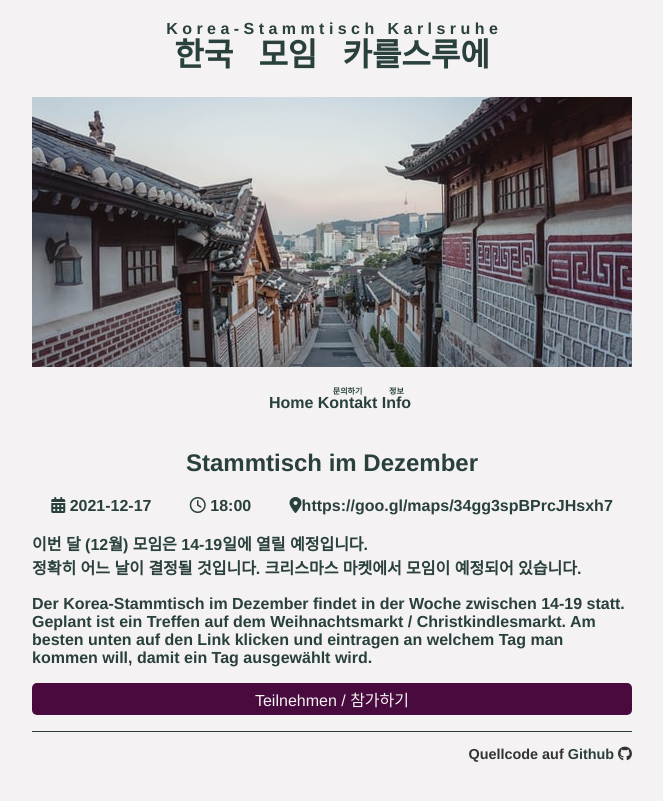
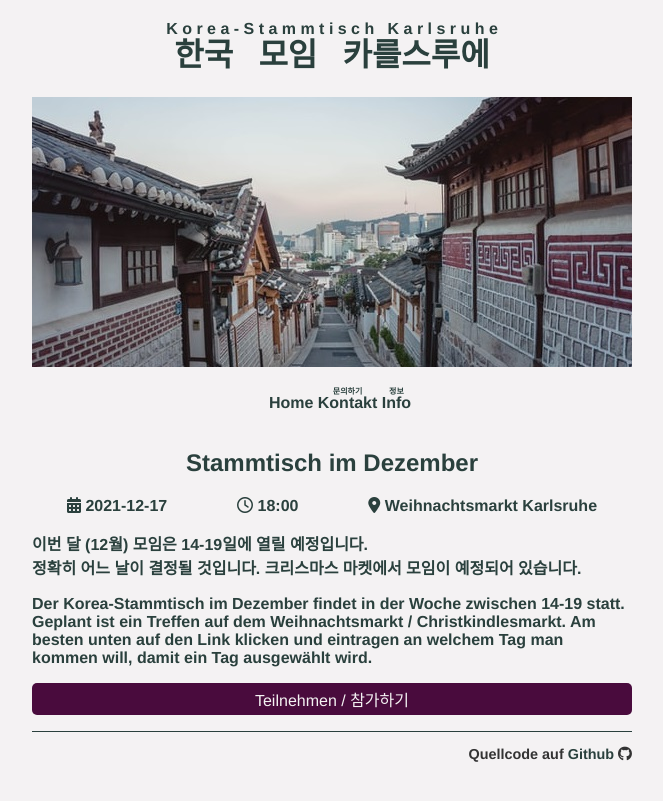
Before and after one commit to korea-stammtisch-karlsruhe/korea-stammtisch-karlsruhe.github.io, a Jekyll site: the page built from _posts/2021-12-17-dec.md, in a window 1280 px wide. Shown: the top 801 px of the page, without its empty margins (308-971 px from the left). Built offline with Jekyll 4.4.1, drawn with Linux system fonts in a browser that asks for light colours; nearby versions of some CDN libraries; library files that are not in the unit come from our copies.

Commit message:
Update 2021-12-17-dec.md
Fix the link

```diff
--- a/_posts/2021-12-17-dec.md
+++ b/_posts/2021-12-17-dec.md
@@ -2,7 +2,7 @@
 layout: post
 title: "Stammtisch im Dezember"
 time: "18:00"
-place: 'https://goo.gl/maps/34gg3spBPrcJHsxh7'
+place: '<a href="https://goo.gl/maps/34gg3spBPrcJHsxh7"> Weihnachtsmarkt Karlsruhe</a>'
 date: 2021-12-17
 ---
 
```
